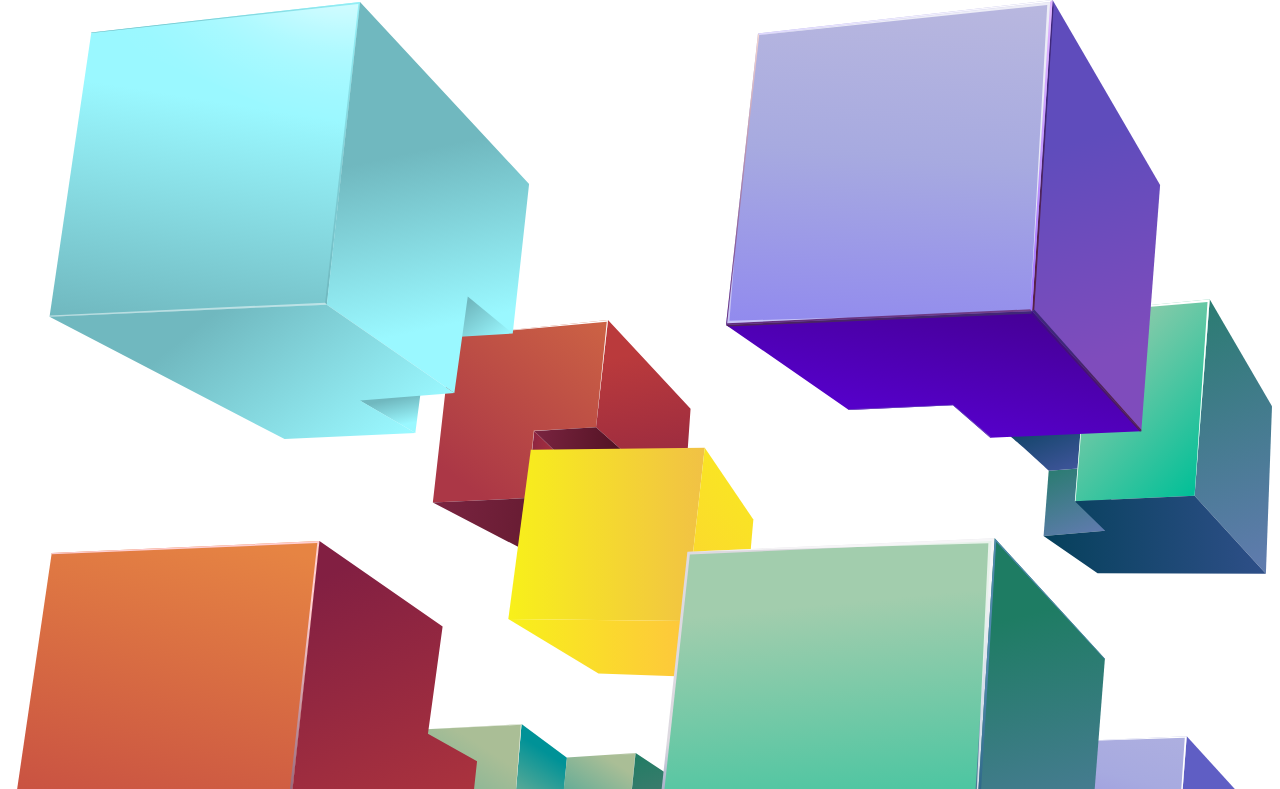
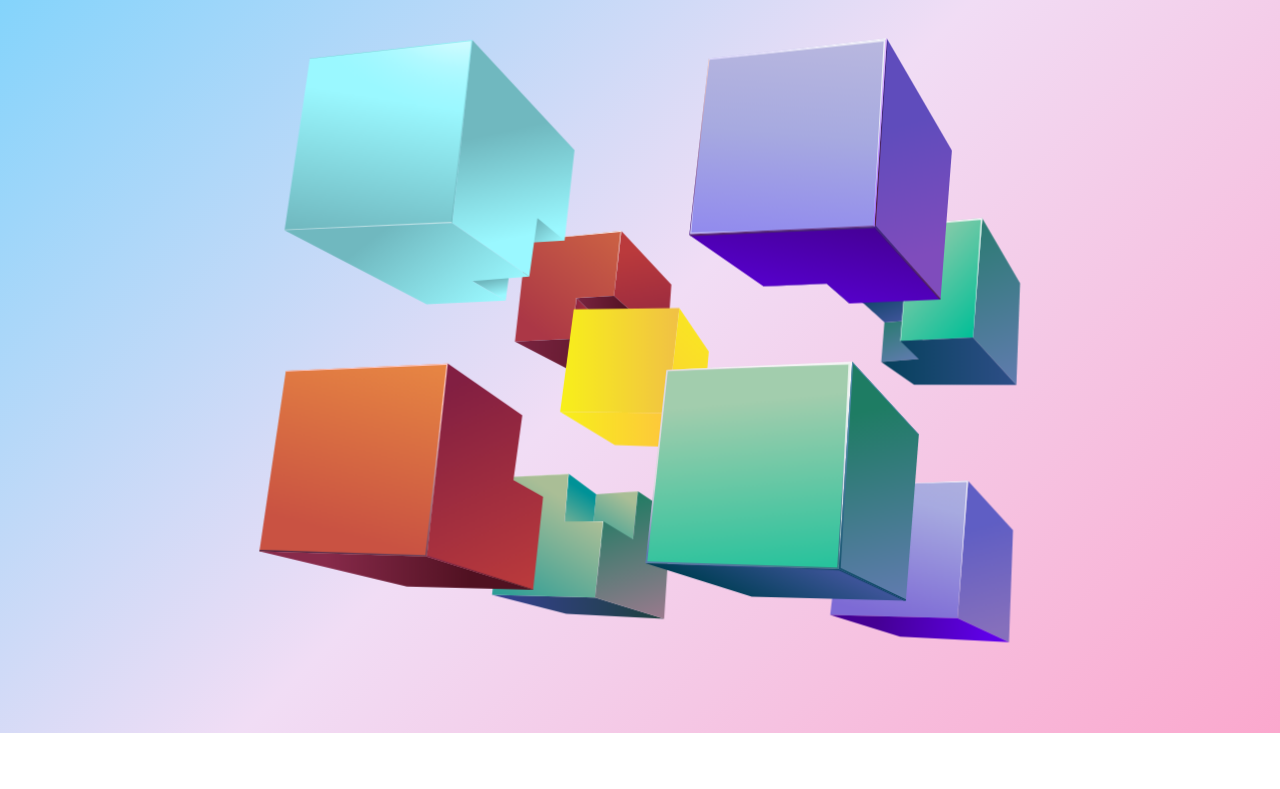
Before and after one commit to sergeongit/2x2x2_cube, a plain HTML site: page index.html in a window 1280 px wide. Shown: the part 67-856 px from the top of the page. After the commit the page ends 800 px from the top, so only its background shows below. Drawn offline with Linux system fonts and the light colour scheme.

Commit message:
repaired style path

```diff
--- a/index.html
+++ b/index.html
@@ -4,7 +4,7 @@
     <meta charset="UTF-8">
     <title>QB</title>
 	<link rel="icon" href="favicon.ico">
-	<link rel="stylesheet" href="csstyle.css">
+	<link rel="stylesheet" href="./css/style.css">
 </head>
 <body>
     <section class="main-section">
```
